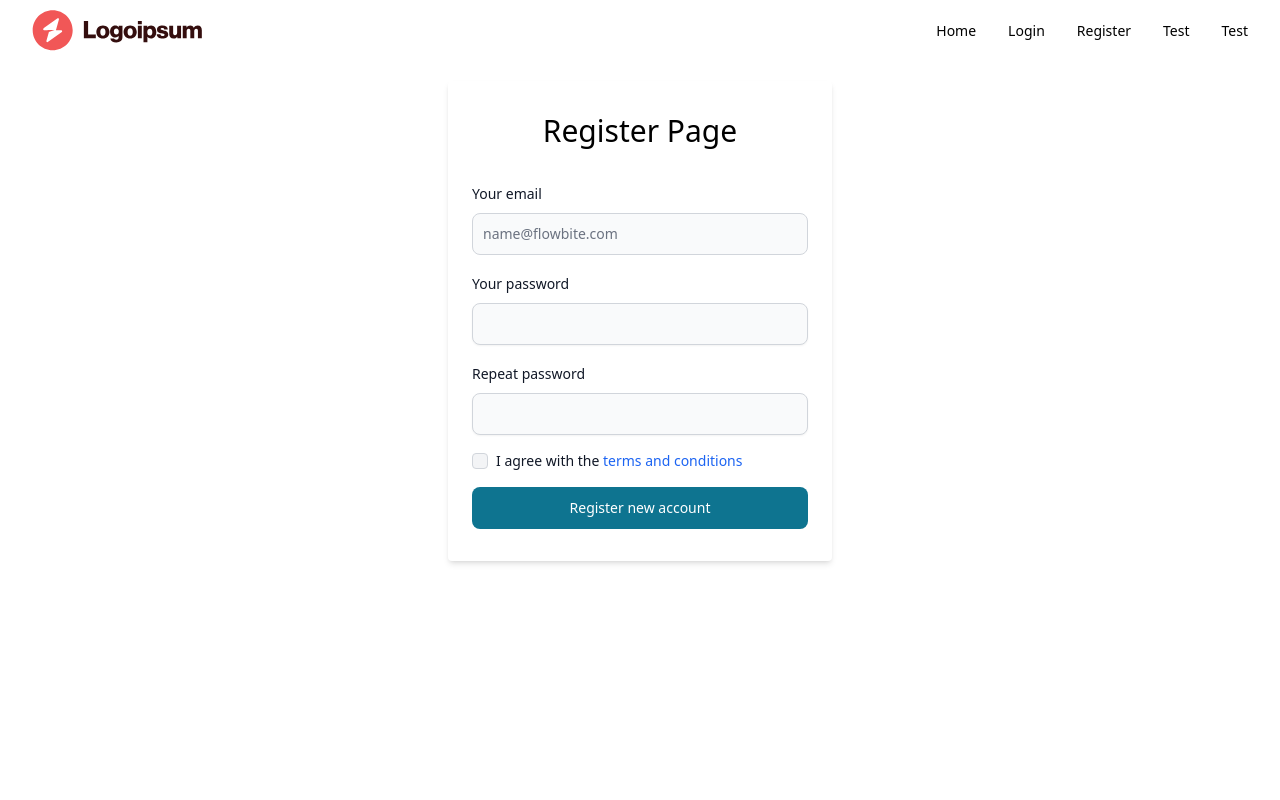
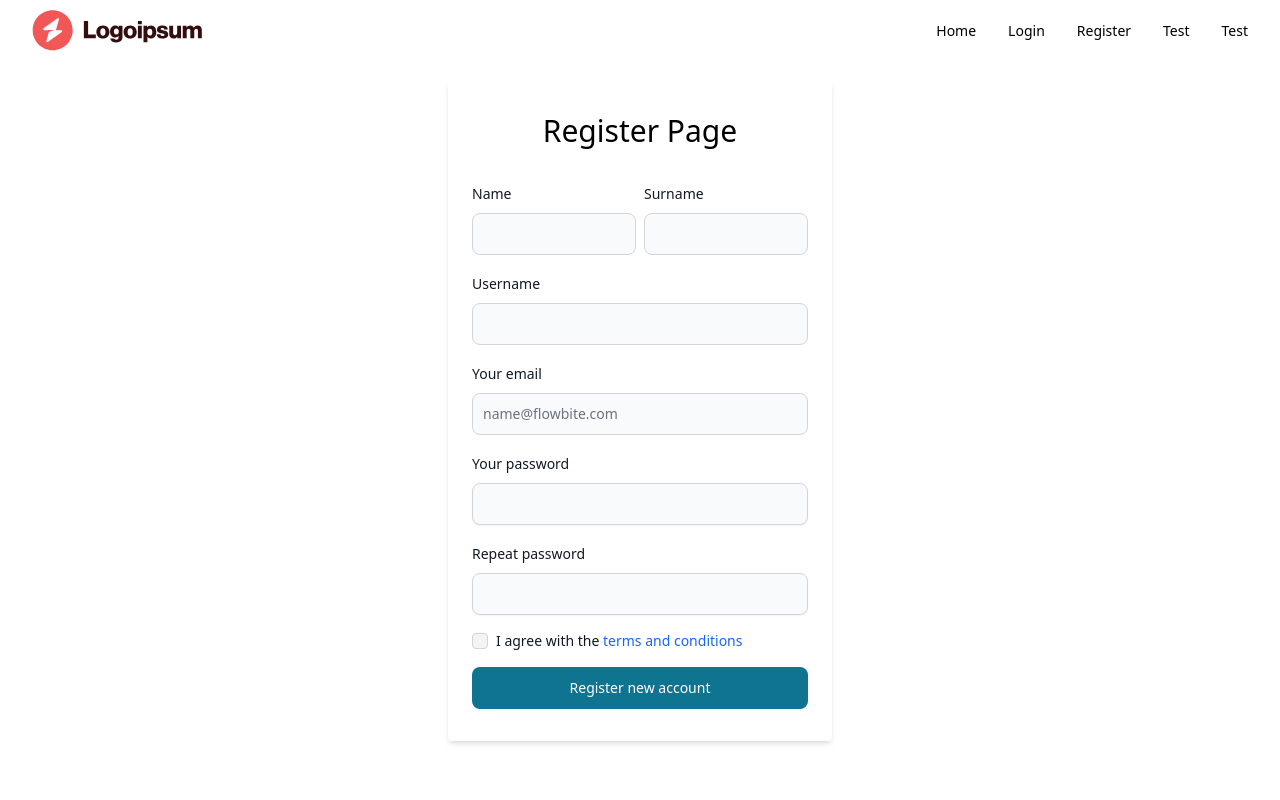
Before and after one commit to berkcanozbalci966/nestjs-auth-boilerplate, a Next.js app in the folder client/: page /register in a window 1280 px wide. Shown: the top 800 px of the page. Built offline with nearby package versions, Linux system fonts and the light colour scheme; no server answers.

Commit message:
auth flow changed again

```diff
--- a/client/components/navbar.tsx
+++ b/client/components/navbar.tsx
@@ -107,11 +107,7 @@ const NavbarComponent: React.FC = () => {
         </div>
       )}
 
-      <Navbar.Collapse
-        onClick={() => {
-          console.log("test");
-        }}
-      >
+      <Navbar.Collapse>
         <Link href="/">Home</Link>
         <Link href="/login">Login</Link>
         <Link href="/register">Register</Link>
--- a/client/context/AuthProvider.tsx
+++ b/client/context/AuthProvider.tsx
@@ -11,28 +11,34 @@ const httpClient = new HttpClient();
 const initialAuthValue = {
   name: "",
   isAuth: false,
-  userId: 0,
   accessToken: "",
+};
+
+const initialUserValue = {
+  id: 0,
 };
 
 const AuthContext = createContext<AuthContextType>({
   auth: initialAuthValue,
   refresRequestResponse: true,
+  user: initialUserValue,
 } as AuthContextType);
 
 export const AuthProvider: React.FC<AuthProviderType> = ({ children }) => {
   const [auth, setAuth] = useState(initialAuthValue);
+  const [user, setUser] = useState(initialUserValue);
   const [refresRequestResponse, setRefreshRequestResponse] = useState(true);
   const [accessRequestResponse, setAccessRequestResponse] = useState(true);
   const router = useRouter();
 
   useEffect(() => {
-    if (auth.userId) {
+    console.log("triggered", user.id);
+    if (user.id) {
       setAuth((prev) => {
         return { ...prev, isAuth: true };
       });
     }
-  }, [auth.userId]);
+  }, [user]);
 
   function logOut() {
     httpClient.get("/auth/logout");
@@ -52,6 +58,8 @@ export const AuthProvider: React.FC<AuthProviderType> = ({ children }) => {
         setRefreshRequestResponse,
         accessRequestResponse,
         setAccessRequestResponse,
+        user,
+        setUser,
       }}
     >
       {children}
--- a/client/layouts/layout.tsx
+++ b/client/layouts/layout.tsx
@@ -16,6 +16,8 @@ const Layout = ({ children }: Layout) => {
     refresRequestResponse,
     accessRequestResponse,
     setAccessRequestResponse,
+    user,
+    setUser,
   } = useAuth();
   const [firstAuthLoading, setFirstAuthLoading] = useState(true);
   const newHttpClient = useHttpClient();
@@ -44,14 +46,14 @@ const Layout = ({ children }: Layout) => {
     }
 
     return () => {};
-  }, [auth.userId, auth.accessToken, firstAuthLoading]);
+  }, [user.id, auth.accessToken, firstAuthLoading]);
 
   useEffect(() => {
     async function getProfile() {
       await newHttpClient
         .get("/auth/profile")
-        .then((res) => {
-          setAuth((prev: any) => ({ ...prev, ...res }));
+        .then((res: any) => {
+          setUser((prev: any) => ({ ...prev, ...res.user }));
           setAccessRequestResponse(false);
         })
         .catch(() => {
@@ -73,7 +75,7 @@ const Layout = ({ children }: Layout) => {
       <main className="flex-grow container px-5 py-24 mx-auto mb-5">
         {children}
       </main>
-      <div style={{ marginTop: "250px" }}>{JSON.stringify(auth, null, 4)}</div>
+      <div style={{ marginTop: "250px" }}>{JSON.stringify(user, null, 4)}</div>
       <Footer />
     </div>
   );
--- a/client/pages/login.tsx
+++ b/client/pages/login.tsx
@@ -5,7 +5,7 @@ import { yupResolver } from "@hookform/resolvers/yup";
 
 import * as yup from "yup";
 
-import { AuthContextType, Login as LoginType } from "../types/auth.type";
+import { Login as LoginType } from "../types/auth.type";
 import AuthService from "../services/auth.service";
 import AuthContext from "../context/AuthProvider";
 import WithSecureLayout from "../layouts/withSecureLayout";
@@ -21,7 +21,7 @@ const schema = yup
   .required();
 
 function Register() {
-  const { setAuth, auth } = useContext(AuthContext);
+  const { setAuth, auth, setUser } = useContext(AuthContext);
   const router = useRouter();
   const { register, handleSubmit } = useForm({
     resolver: yupResolver(schema),
@@ -29,8 +29,10 @@ function Register() {
 
   async function onSubmit(event: LoginType) {
     try {
-      const response = await authService.loginRequest(event);
-      setAuth((prev: any) => ({ ...prev, ...response }));
+      const response: any = await authService.login(event);
+      const { user, ...authInfo } = response.user;
+      setAuth((prev: any) => ({ ...prev, ...authInfo }));
+      setUser((prev: any) => ({ ...prev, ...user }));
       router.push("/");
 
       console.log(response);
@@ -76,7 +78,7 @@ function Register() {
               </a>
             </Label>
           </div>
-          <Button type="submit">Register new account</Button>
+          <Button type="submit">Login</Button>
         </form>
       </div>
     </div>
--- a/client/pages/register.tsx
+++ b/client/pages/register.tsx
@@ -5,7 +5,7 @@ import { yupResolver } from "@hookform/resolvers/yup";
 
 import * as yup from "yup";
 
-import { Login as LoginType } from "../types/auth.type";
+import { Login as LoginType, Register } from "../types/auth.type";
 import AuthService from "../services/auth.service";
 import AuthContext from "../context/AuthProvider";
 import WithSecureLayout from "../layouts/withSecureLayout";
@@ -15,22 +15,31 @@ const authService = new AuthService();
 
 const schema = yup
   .object({
-    usernameOrEmail: yup.string().required(),
+    username: yup.string().required(),
+    email: yup.string().required(),
     password: yup.string().required(),
-    passwordRepeat: yup.string().required(),
+    name: yup.string().required(),
+    surname: yup.string().required(),
+    passwordRepeat: yup
+      .string()
+      .required("Please retype your password.")
+      .oneOf([yup.ref("password")], "Your passwords do not match."),
   })
   .required();
 
-function Register() {
+function RegisterPage() {
   const { setAuth, auth } = useContext(AuthContext);
   const router = useRouter();
   const { register, handleSubmit } = useForm({
     resolver: yupResolver(schema),
   });
 
-  async function onSubmit(event: LoginType) {
+  async function onSubmit(event: any) {
     try {
-      const response = await authService.loginRequest(event);
+      const { passwordRepeat, ...dataWithoutRepeatedPassword } = event;
+
+      const response = await authService.register(dataWithoutRepeatedPassword);
+      setAuth((prev: any) => ({ ...prev, ...response }));
 
       setTimeout(() => {
         router.push("/");
@@ -50,16 +59,40 @@ function Register() {
         <h1 className="mb-8 text-3xl text-center"> Register Page </h1>
 
         <form onSubmit={handleSubmit(onSubmit)} className="flex flex-col gap-4">
+          <div className="flex">
+            <div className="mr-2">
+              <div className="mb-2 block">
+                <Label htmlFor="Name" value="Name" />
+              </div>
+              <TextInput id="Name" {...register("name")} />
+            </div>
+
+            <div>
+              <div className="mb-2 block">
+                <Label htmlFor="Surname" value="Surname" />
+              </div>
+              <TextInput id="Surname" {...register("surname")} />
+            </div>
+          </div>
+
           <div>
             <div className="mb-2 block">
-              <Label htmlFor="email2" value="Your email" />
+              <Label htmlFor="username" value="Username" />
+            </div>
+            <TextInput id="username" {...register("username")} />
+          </div>
+
+          <div>
+            <div className="mb-2 block">
+              <Label htmlFor="email" value="Your email" />
             </div>
             <TextInput
-              id="email2"
+              id="email"
               placeholder="name@flowbite.com"
-              {...register("usernameOrEmail")}
+              {...register("email")}
             />
           </div>
+
           <div>
             <div className="mb-2 block">
               <Label htmlFor="password2" value="Your password" />
@@ -77,7 +110,7 @@ function Register() {
             <TextInput
               type="password"
               shadow={true}
-              {...register("password2")}
+              {...register("passwordRepeat")}
             />
           </div>
           <div className="flex items-center gap-2">
@@ -99,4 +132,4 @@ function Register() {
   );
 }
 
-export default WithSecureLayout(Register);
+export default WithSecureLayout(RegisterPage);
--- a/client/services/auth.service.ts
+++ b/client/services/auth.service.ts
@@ -4,8 +4,12 @@ import HttpClient from "../utils/http-client";
 const httpClient = new HttpClient();
 
 class AuthService {
-  async loginRequest(formData: Login) {
+  async login(formData: Login) {
     return await httpClient.post("/auth/login", formData);
+  }
+
+  async register(formData: any) {
+    return await httpClient.post("/auth/signup", formData);
   }
 }
 
```
Also changed, not shown: client/types/auth.type.ts (+8 -1 lines).
